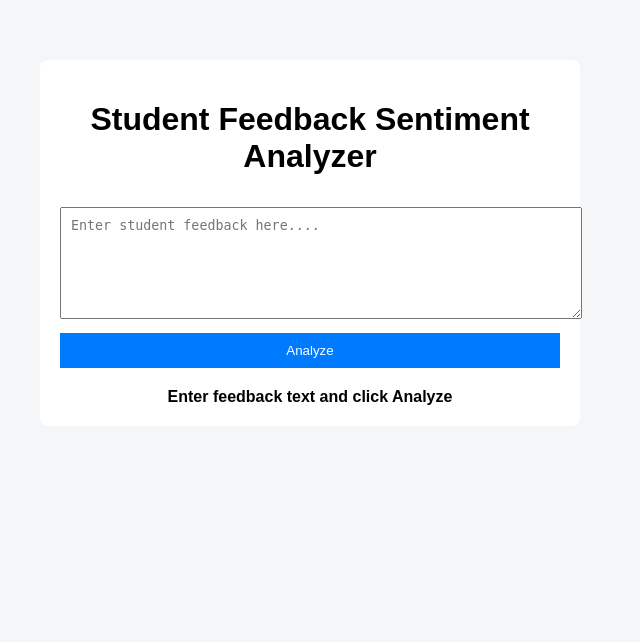
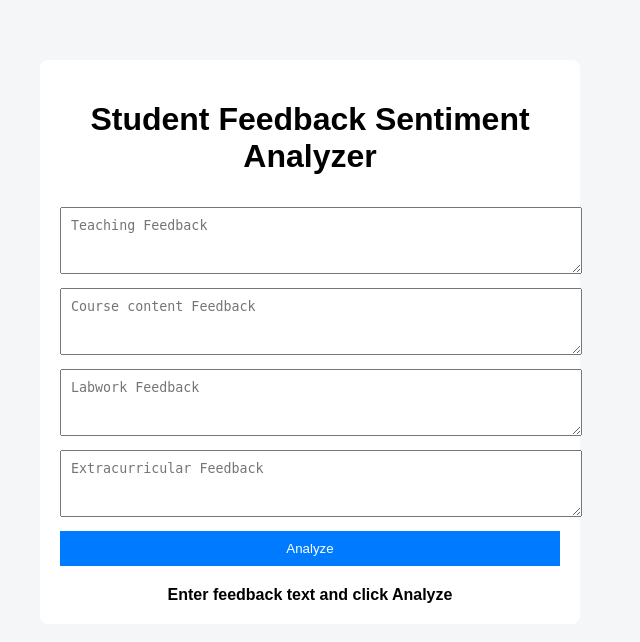
Before and after one commit to Basudev-Das25/student-feedback-analyzer, a Flask app: page / in a window 1280 px wide. Shown: the top 642 px of the page, without its empty margins (330-970 px from the left). Run offline with Flask 3, Linux system fonts and the light colour scheme; parts of the project's set-up code (start-up, migrations or seed data) failed here and were passed over.

Commit message:
Updated Flask app to use combined-text NLP model

```diff
--- a/app/app.py
+++ b/app/app.py
@@ -31,10 +31,21 @@ def home():
     result_text = "Enter feedback text and click Analyze"
 
     if request.method == "POST":
-        text = request.form.get("feedback", "").strip()
+        teaching_text = request.form.get("teaching", "")
+        course_text = request.form.get("coursecontent", "")
+        lab_text = request.form.get("labwork", "")
+        extra_text = request.form.get("extracurricular", "")
 
-        if text:
-            X = vectorizer.transform([text])
+        # Combine text exactly like training
+        combined_text = " ".join([
+             teaching_text,
+             course_text,
+             lab_text,
+             extra_text
+         ]).strip()
+
+        if combined_text:
+            X = vectorizer.transform([combined_text])
             pred = model.predict(X)[0]
 
             sentiment_map = {
--- a/app/templates/index.html
+++ b/app/templates/index.html
@@ -12,7 +12,10 @@
         <h1>Student Feedback Sentiment Analyzer</h1>
 
         <form method="POST">
-            <textarea name="feedback" rows = "6" placeholder="Enter student feedback here...."></textarea>
+            <textarea name="teaching" rows = "3" placeholder="Teaching Feedback"></textarea>
+            <textarea name="coursecontent" rows = "3" placeholder="Course content Feedback"></textarea>
+            <textarea name="labwork" rows = "3" placeholder="Labwork Feedback"></textarea>
+            <textarea name="extracurricular" rows = "3" placeholder="Extracurricular Feedback"></textarea>
 
             <button type="submit">Analyze</button>
         </form>
```
